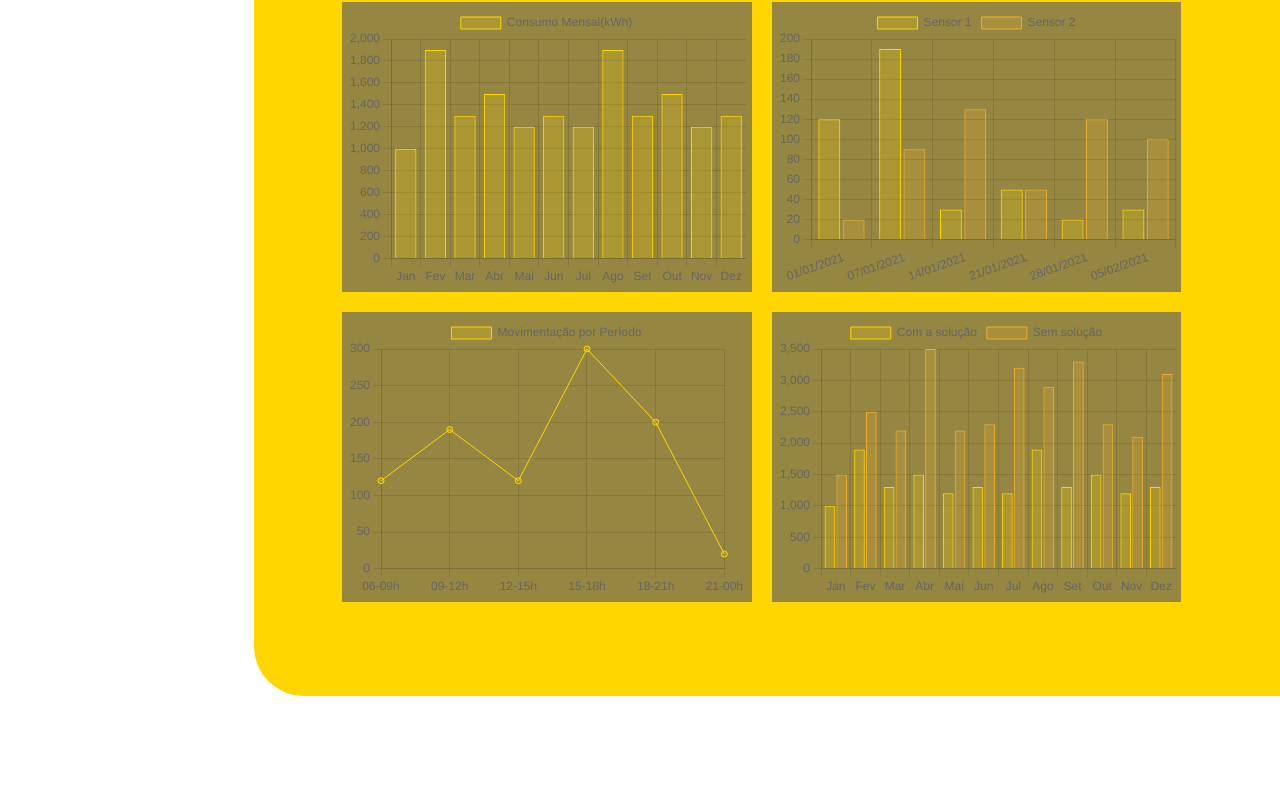
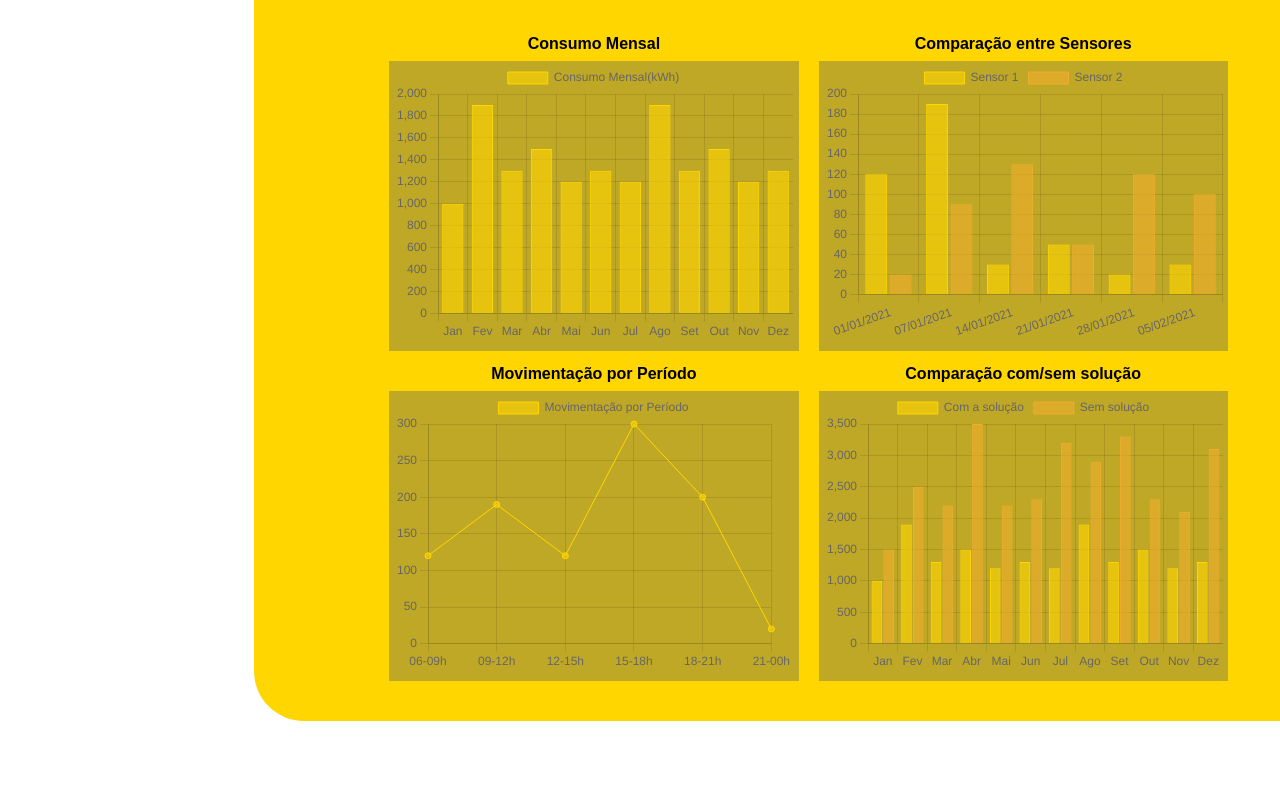
Before and after one commit to Sweet-Peach/TecShine, a plain HTML site: page Algoritmos/pagina_institucional-TecShine/dashboard-tecshine.html in a window 1280 px wide. Shown: the part 250-1046 px from the top of the page. Drawn offline with nearby package versions, Linux system fonts and the light colour scheme; a web font is replaced by a local one.

Commit message:
tela login e dashboard finalizada

```diff
--- a/Algoritmos/pagina_institucional-TecShine/dashboard-tecshine.html
+++ b/Algoritmos/pagina_institucional-TecShine/dashboard-tecshine.html
@@ -36,15 +36,19 @@
 
               <div class="div_graficos">
                   <div class="graph">
+                      <h4 style="color: #000;">Consumo Mensal</h4>
                     <canvas id="myChartConsumo" width="100%" height="40%"></canvas> <!--<canvas>usado para fazer desenhos-->
                   </div>
                   <div class="graph">
+                    <h4 style="color: #000;">Comparação entre Sensores</h4>
                     <canvas id="myChartSolucao" width="100%" height="40%"></canvas> <!--<canvas>usado para fazer desenhos-->
                   </div>
                   <div class="graph">
+                    <h4 style="color: #000;">Movimentação por Período</h4>
                     <canvas id="myChartMovimentacao" width="100%" height="40%"></canvas> <!--<canvas>usado para fazer desenhos-->
                   </div>
                   <div class="graph">
+                    <h4 style="color: #000;">Comparação com/sem solução</h4>
                     <canvas id="myChartComparacao" width="100%" height="40%"></canvas> <!--<canvas>usado para fazer desenhos-->
                   </div>
               </div>
@@ -73,18 +77,18 @@
                 label: 'Consumo Mensal(kWh)', /*titulo*/
                 data: [1000, 1900, 1300, 1500, 1200, 1300, 1200, 1900, 1300, 1500, 1200, 1300], /*inseri aqui os numeros do nosso alerts */ /*isso é um vetor =  lugar aonde tem varias variavies*/
                 backgroundColor: [
-                    'rgba(255, 214, 0, 0.2)', /*r=red, g=green, b=blue, a=opacidade */
-                    'rgba(255, 214, 0, 0.2)',
-                    'rgba(255, 214, 0, 0.2)',
-                    'rgba(255, 214, 0, 0.2)',
-                    'rgba(255, 214, 0, 0.2)',
-                    'rgba(255, 214, 0, 0.2)',
-                    'rgba(255, 214, 0, 0.2)',
-                    'rgba(255, 214, 0, 0.2)',
-                    'rgba(255, 214, 0, 0.2)',
-                    'rgba(255, 214, 0, 0.2)',
-                    'rgba(255, 214, 0, 0.2)',
-                    'rgba(255, 214, 0, 0.2)'
+                    'rgba(255, 214, 0, 0.6)', /*r=red, g=green, b=blue, a=opacidade */
+                    'rgba(255, 214, 0, 0.6)',
+                    'rgba(255, 214, 0, 0.6)',
+                    'rgba(255, 214, 0, 0.6)',
+                    'rgba(255, 214, 0, 0.6)',
+                    'rgba(255, 214, 0, 0.6)',
+                    'rgba(255, 214, 0, 0.6)',
+                    'rgba(255, 214, 0, 0.6)',
+                    'rgba(255, 214, 0, 0.6)',
+                    'rgba(255, 214, 0, 0.6)',
+                    'rgba(255, 214, 0, 0.6)',
+                    'rgba(255, 214, 0, 0.6)'
                 ],
                 borderColor: [
                     'rgba(255, 214, 0, 1)', /*r=red, g=green, b=blue, a=opacidade */
@@ -122,12 +126,12 @@
                 label: 'Sensor 1', /*titulo*/
                 data: [120, 190, 30, 50, 20, 30], /*inseri aqui os numeros do nosso alerts */ /*isso é um vetor =  lugar aonde tem varias variavies*/
                 backgroundColor: [
-                    'rgba(255, 214, 0, 0.2)', /*r=red, g=green, b=blue, a=opacidade */
-                    'rgba(255, 214, 0, 0.2)',
-                    'rgba(255, 214, 0, 0.2)',
-                    'rgba(255, 214, 0, 0.2)',
-                    'rgba(255, 214, 0, 0.2)',
-                    'rgba(255, 214, 0, 0.2)'
+                    'rgba(255, 214, 0, 0.6)', /*r=red, g=green, b=blue, a=opacidade */
+                    'rgba(255, 214, 0, 0.6)',
+                    'rgba(255, 214, 0, 0.6)',
+                    'rgba(255, 214, 0, 0.6)',
+                    'rgba(255, 214, 0, 0.6)',
+                    'rgba(255, 214, 0, 0.6)'
                 ],
                 borderColor: [
                     'rgba(255, 214, 0, 1)', /*r=red, g=green, b=blue, a=opacidade */
@@ -142,12 +146,12 @@
                 label: 'Sensor 2', /*titulo*/
                 data: [20, 90, 130, 50, 120, 100], /*inseri aqui os numeros do nosso alerts */ /*isso é um vetor =  lugar aonde tem varias variavies*/
                 backgroundColor: [
-                    'rgba(238, 173, 45, 0.2)', /*r=red, g=green, b=blue, a=opacidade */
-                    'rgba(238, 173, 45, 0.2)',
-                    'rgba(238, 173, 45, 0.2)',
-                    'rgba(238, 173, 45, 0.2)',
-                    'rgba(238, 173, 45, 0.2)',
-                    'rgba(238, 173, 45, 0.2)'
+                    'rgba(238, 173, 45, 0.6)', /*r=red, g=green, b=blue, a=opacidade */
+                    'rgba(238, 173, 45, 0.6)',
+                    'rgba(238, 173, 45, 0.6)',
+                    'rgba(238, 173, 45, 0.6)',
+                    'rgba(238, 173, 45, 0.6)',
+                    'rgba(238, 173, 45, 0.6)'
                 ],
                 borderColor: [
                     'rgba(238, 173, 45, 1)', /*r=red, g=green, b=blue, a=opacidade */
@@ -179,12 +183,12 @@
                 label: 'Movimentação por Período', /*titulo não tem no pie o tipo vira a legenda*/
                 data: [120, 190, 120, 300, 200, 20], /*inseri aqui os numeros do nosso alerts */ /*isso é um vetor =  lugar aonde tem varias variavies*/
                 backgroundColor: [
-                    'rgba(255, 214, 0, 0.2)', /*r=red, g=green, b=blue, a=opacidade */
-                    'rgba(255, 214, 0, 0.2)',
-                    'rgba(255, 214, 0, 0.2)',
-                    'rgba(255, 214, 0, 0.2)',
-                    'rgba(255, 214, 0, 0.2)',
-                    'rgba(255, 214, 0, 0.2)'
+                    'rgba(255, 214, 0, 0.6)', /*r=red, g=green, b=blue, a=opacidade */
+                    'rgba(255, 214, 0, 0.6)',
+                    'rgba(255, 214, 0, 0.6)',
+                    'rgba(255, 214, 0, 0.6)',
+                    'rgba(255, 214, 0, 0.6)',
+                    'rgba(255, 214, 0, 0.6)'
                 ],
                 borderColor: [
                     'rgba(255, 214, 0, 1)', /*r=red, g=green, b=blue, a=opacidade */
@@ -216,18 +220,18 @@
                 label: 'Com a solução', /*titulo não tem no pie o tipo vira a legenda*/
                 data: [1000, 1900, 1300, 1500, 1200, 1300, 1200, 1900, 1300, 1500, 1200, 1300], /*inseri aqui os numeros do nosso alerts */ /*isso é um vetor =  lugar aonde tem varias variavies*/
                 backgroundColor: [
-                    'rgba(255, 214, 0, 0.2)', /*r=red, g=green, b=blue, a=opacidade */
-                    'rgba(255, 214, 0, 0.2)',
-                    'rgba(255, 214, 0, 0.2)',
-                    'rgba(255, 214, 0, 0.2)',
-                    'rgba(255, 214, 0, 0.2)',
-                    'rgba(255, 214, 0, 0.2)',
-                    'rgba(255, 214, 0, 0.2)',
-                    'rgba(255, 214, 0, 0.2)',
-                    'rgba(255, 214, 0, 0.2)',
-                    'rgba(255, 214, 0, 0.2)',
-                    'rgba(255, 214, 0, 0.2)',
-                    'rgba(255, 214, 0, 0.2)'
+                    'rgba(255, 214, 0, 0.6)', /*r=red, g=green, b=blue, a=opacidade */
+                    'rgba(255, 214, 0, 0.6)',
+                    'rgba(255, 214, 0, 0.6)',
+                    'rgba(255, 214, 0, 0.6)',
+                    'rgba(255, 214, 0, 0.6)',
+                    'rgba(255, 214, 0, 0.6)',
+                    'rgba(255, 214, 0, 0.6)',
+                    'rgba(255, 214, 0, 0.6)',
+                    'rgba(255, 214, 0, 0.6)',
+                    'rgba(255, 214, 0, 0.6)',
+                    'rgba(255, 214, 0, 0.6)',
+                    'rgba(255, 214, 0, 0.6)'
                 ],
                 borderColor: [
                     'rgba(255, 214, 0, 1)', /*r=red, g=green, b=blue, a=opacidade */
@@ -248,18 +252,18 @@
                 label: 'Sem solução', /*titulo não tem no pie o tipo vira a legenda*/
                 data: [1500, 2500, 2200, 3500, 2200, 2300, 3200, 2900, 3300, 2300, 2100, 3100], /*inseri aqui os numeros do nosso alerts */ /*isso é um vetor =  lugar aonde tem varias variavies*/
                 backgroundColor: [
-                    'rgba(238, 173, 45, 0.2)', /*r=red, g=green, b=blue, a=opacidade */
-                    'rgba(238, 173, 45, 0.2)',
-                    'rgba(238, 173, 45, 0.2)',
-                    'rgba(238, 173, 45, 0.2)',
-                    'rgba(238, 173, 45, 0.2)',
-                    'rgba(238, 173, 45, 0.2)',
-                    'rgba(238, 173, 45, 0.2)',
-                    'rgba(238, 173, 45, 0.2)',
-                    'rgba(238, 173, 45, 0.2)',
-                    'rgba(238, 173, 45, 0.2)',
-                    'rgba(238, 173, 45, 0.2)',
-                    'rgba(238, 173, 45, 0.2)'
+                    'rgba(238, 173, 45, 0.6)', /*r=red, g=green, b=blue, a=opacidade */
+                    'rgba(238, 173, 45, 0.6)',
+                    'rgba(238, 173, 45, 0.6)',
+                    'rgba(238, 173, 45, 0.6)',
+                    'rgba(238, 173, 45, 0.6)',
+                    'rgba(238, 173, 45, 0.6)',
+                    'rgba(238, 173, 45, 0.6)',
+                    'rgba(238, 173, 45, 0.6)',
+                    'rgba(238, 173, 45, 0.6)',
+                    'rgba(238, 173, 45, 0.6)',
+                    'rgba(238, 173, 45, 0.6)',
+                    'rgba(238, 173, 45, 0.6)'
                 ],
                 borderColor: [
                     'rgba(238, 173, 45, 1)', /*r=red, g=green, b=blue, a=opacidade */
--- a/Algoritmos/pagina_institucional-TecShine/tecshine-dashboard.css
+++ b/Algoritmos/pagina_institucional-TecShine/tecshine-dashboard.css
@@ -97,13 +97,16 @@ a:hover{
     padding-bottom: 20px;
     /* height: 509px; */
     width: 1109px;
-    margin: 20px 254px 104px 254px;
+    margin: 63px 254px 77px 254px;
     align-self:center;
     border-radius: 50px;
 }
 .banner .container{
-    margin:64px;
+    /* margin:64px; */
     text-align: center;
+    display: flex;
+    flex-direction: column;
+    justify-content: center;
 
     /* flex-direction: column;  */
     /* width: 500px;
@@ -125,6 +128,12 @@ a:hover{
     justify-content: center;
     align-items: center;
 }
+
+.graph h4{
+    margin: 0;
+    padding: 0;
+    margin-top: -35px;
+}
 .banner .container p{
     font-size: 50px;
     font-weight: lighter;
@@ -139,14 +148,16 @@ a:hover{
     position: absolute;
     height: 430px;
 }
+
 .graph {
     display: flex;
+    flex-direction: column;
     justify-content: space-around;
     align-items: center;
-    background-color: #616161ab;
+    background-color: rgba(97, 97, 97, 0.4);
     width: 45%;
     height: 35vh;
-    margin: 10px;
+    margin: 20px 10px;
     padding: 5px;
     color:#FFD600;
   }
```
